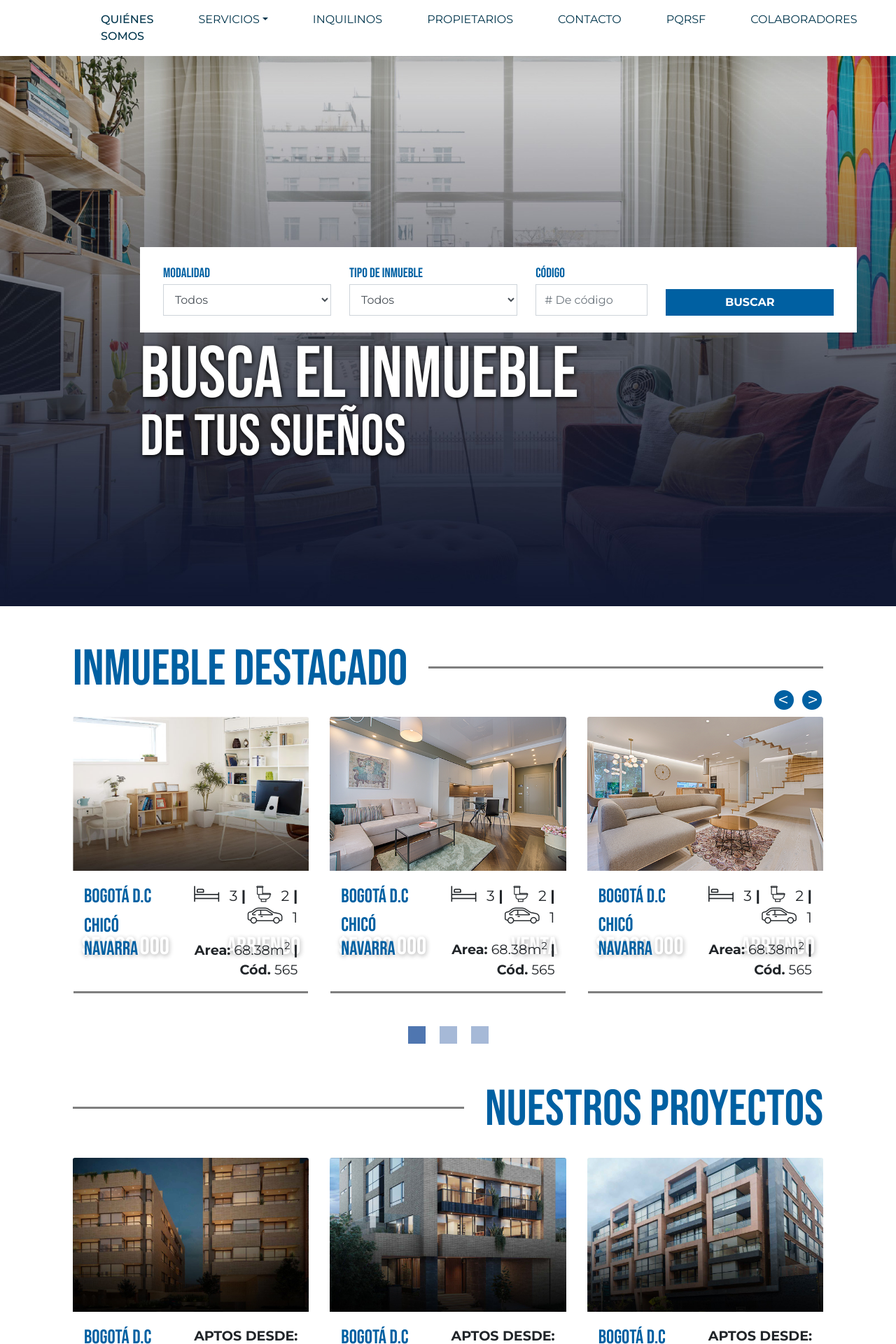
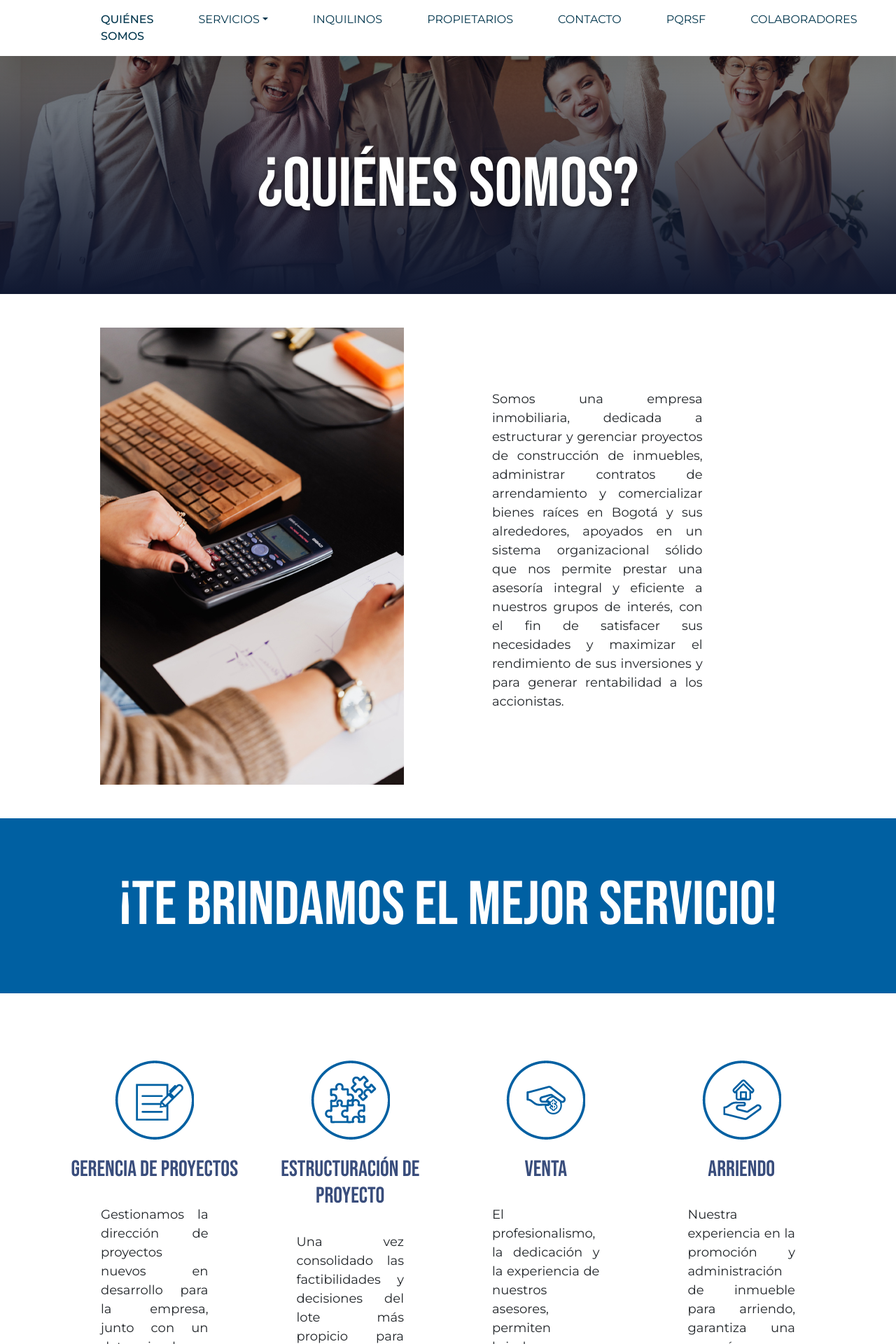
Before and after one commit to JuanDaCalderon/HoyosLuqueWEB, a PHP site: page /HoyosLuqueWEB/quienes-somos/index.php in a window 1280 px wide; the page is wider, and only the part inside the window is pictured. Shown: the top 1920 px of that part at 70% size. Run offline with PHP 8.4, Linux system fonts and the light colour scheme; some libraries are stand-ins or nearby versions; some web fonts are replaced.

Commit message:
Quienes Somos 100%

```diff
--- a/busqueda/arriendo/index.php
+++ b/busqueda/arriendo/index.php
@@ -255,7 +255,7 @@
               <img class="card-img-top h-100" src="<?php echo $base_url ?>/assets/Carrusel/img03.png" alt="img03">
               <a href="<?php echo $base_url ?>/detalle/" class="btn btn-secundary rounded-0 w-100 h-100 text-uppercase text-left text-white"><p>$5.000.000</p></a>
               <a href="<?php echo $base_url ?>/detalle/" class="btn btn-primary rounded-0 w-100 h-100 text-uppercase text-right"><p>ARRIENDO</p></a>
-              <div class="card-body px-3 row"></div>
+              <div class="card-body px-3 row">
                 <div class="col-12 color-primary">
                   <h2>Apartamento En EXCLUSIVO SECTOR DE BOGOTÁ</h2>
                 </div>
--- a/busqueda/index.php
+++ b/busqueda/index.php
@@ -255,7 +255,7 @@
               <img class="card-img-top h-100" src="<?php echo $base_url ?>/assets/Carrusel/img03.png" alt="img03">
               <a href="<?php echo $base_url ?>/detalle/" class="btn btn-secundary rounded-0 w-100 h-100 text-uppercase text-left text-white"><p>$5.000.000</p></a>
               <a href="<?php echo $base_url ?>/detalle/" class="btn btn-primary rounded-0 w-100 h-100 text-uppercase text-right"><p>ARRIENDO</p></a>
-              <div class="card-body px-3 row"></div>
+              <div class="card-body px-3 row">
                 <div class="col-12 color-primary">
                   <h2>Apartamento En EXCLUSIVO SECTOR DE BOGOTÁ</h2>
                 </div>
--- a/busqueda/ventas/index.php
+++ b/busqueda/ventas/index.php
@@ -255,7 +255,7 @@
               <img class="card-img-top h-100" src="<?php echo $base_url ?>/assets/Carrusel/img03.png" alt="img03">
               <a href="<?php echo $base_url ?>/detalle/" class="btn btn-secundary rounded-0 w-100 h-100 text-uppercase text-left text-white"><p>$5.000.000</p></a>
               <a href="<?php echo $base_url ?>/detalle/" class="btn btn-primary rounded-0 w-100 h-100 text-uppercase text-right"><p>ARRIENDO</p></a>
-              <div class="card-body px-3 row"></div>
+              <div class="card-body px-3 row">
                 <div class="col-12 color-primary">
                   <h2>Apartamento En EXCLUSIVO SECTOR DE BOGOTÁ</h2>
                 </div>
--- /dev/null
+++ b/css/_quienesSomos.scss
@@ -0,0 +1,29 @@
+section.coverInternas {
+  background-image: url(../assets/Banners/QuienesSomos.jpg);
+  background-position-y: -238px;
+}
+
+section.info {
+  p {
+    font-size: 18px;
+  }
+}
+section.bannerAzul {
+  height: 250px;
+  background-color: $MainBlue;
+  h2 {
+    margin: 0;
+    font-size: 5.5em;
+    color: white;
+  }
+}
+
+section.features {
+  h3 {
+    font-size: 2em;
+    color: $FormBlue;
+  }
+  p {
+    font-size: 18px;
+  }
+}
--- a/css/_variables.scss
+++ b/css/_variables.scss
@@ -91,3 +91,13 @@ h5,
 h6 {
   font-family: $FuenteBebas;
 }
+
+html {
+  &::-webkit-scrollbar {
+    width: 10px;
+  }
+  &::-webkit-scrollbar-thumb {
+    background-color: $FormBlue;
+    border-radius: 5px;
+  }
+}
--- a/css/style.css
+++ b/css/style.css
@@ -53,6 +53,15 @@ h4,
 h5,
 h6 {
   font-family: "Bebas Neue", cursive;
+}
+
+html::-webkit-scrollbar {
+  width: 10px;
+}
+
+html::-webkit-scrollbar-thumb {
+  background-color: #394d7c;
+  border-radius: 5px;
 }
 
 /* HEADER NAVBAR STYLES*/
@@ -688,4 +697,33 @@ section.galeria a.btn-floating.prev {
 section.galeria a.btn-floating.next {
   left: 0px;
 }
+
+section.coverInternas {
+  background-image: url(../assets/Banners/QuienesSomos.jpg);
+  background-position-y: -238px;
+}
+
+section.info p {
+  font-size: 18px;
+}
+
+section.bannerAzul {
+  height: 250px;
+  background-color: #0060a2;
+}
+
+section.bannerAzul h2 {
+  margin: 0;
+  font-size: 5.5em;
+  color: white;
+}
+
+section.features h3 {
+  font-size: 2em;
+  color: #394d7c;
+}
+
+section.features p {
+  font-size: 18px;
+}
 /*# sourceMappingURL=style.css.map */
--- a/css/style.scss
+++ b/css/style.scss
@@ -7,3 +7,4 @@
 /* Estilos de las Paginas de Busquedas */
 @import "busqueda";
 @import "detalle";
+@import "quienesSomos";
--- a/includes/header.php
+++ b/includes/header.php
@@ -40,7 +40,7 @@
                 <div class="collapse navbar-collapse pr-5" id="MainNavBar">
                     <ul class="navbar-nav ml-auto">
                         <li class="mx-4 nav-item active">
-                            <a class="nav-link" href="<?php echo $base_url?>/QuienesSomos">QUIÉNES SOMOS</a>
+                            <a class="nav-link" href="<?php echo $base_url?>/quienes-somos">QUIÉNES SOMOS</a>
                         </li>
                         <li class="mx-4 nav-item dropdown">
                             <a class="nav-link dropdown-toggle" href="#" id="dropdownServicios" data-toggle="dropdown" aria-haspopup="true" aria-expanded="false">SERVICIOS</a>
--- /dev/null
+++ b/quienes-somos/index.php
@@ -0,0 +1,53 @@
+<?php
+    require_once '../includes/header.php';
+?>
+
+<section class="coverInternas">
+    <div class="wrap w-100 h-100 p-5 d-flex flex-column justify-content-end align-items-center">
+        <h1 class="text-white text-center m-0 pb-5">¿QUIÉNES SOMOS?</h1>
+    </div>
+</section>
+
+<section class="container-fluid info">
+    <div class="row py-5">
+        <div class="col-12 col-md-6 d-flex justify-content-end">
+            <img class="img-fluid pr-0 pr-md-5" src="<?php echo $base_url ?>/assets/somos.jpg" alt="img">
+        </div>
+        <div class="col-12 col-md-6 col-lg-4 d-flex align-items-center">
+            <p class="text-justify p-5">Somos una empresa inmobiliaria, dedicada a estructurar y gerenciar proyectos de construcción de inmuebles, administrar contratos de arrendamiento y comercializar bienes raíces en Bogotá y sus alrededores, apoyados en un sistema organizacional sólido que nos permite prestar una asesoría integral y eficiente a nuestros grupos de interés, con el fin de satisfacer sus necesidades y maximizar el rendimiento de sus inversiones y para generar rentabilidad a los accionistas.</p>
+        </div>
+    </div>
+</section>
+
+<section class="bannerAzul d-flex flex-column justify-content-center align-items-center">
+    <h2>¡TE brindaMOS el mejor servicio!</h2>
+</section>
+
+<section class="container-fluid features py-5 my-5 px-0 px-md-5">
+    <div class="row px-0 px-md-5">
+        <div class="col-12 col-md-6 col-lg-3 text-center">
+            <img class="img-fluid" src="<?php echo $base_url ?>/assets/gerenciaIcon.png" alt="GERENCIA DE PROYECTOS">
+            <h3 class="pt-4">GERENCIA DE PROYECTOS</h3>
+            <p class="text-justify px-0 px-md-5 pt-4">Gestionamos la dirección de proyectos nuevos en desarrollo para la empresa, junto con un determinado grupo de interés.</p>
+        </div>
+        <div class="col-12 col-md-6 col-lg-3 text-center">
+            <img class="img-fluid" src="<?php echo $base_url ?>/assets/proyectoIcon.png" alt="GERENCIA DE PROYECTOS">
+            <h3 class="pt-4">ESTRUCTURACIÓN DE PROYECTO</h3>
+            <p class="text-justify px-0 px-md-5 pt-4">Una vez consolidado las factibilidades y decisiones del lote más propicio para construir, se socializa con los INVERSIONISTAS para concretar su vinculación, aportes y flujo de caja. Se negocia el terreno y se constituye la Fiducia Inmobiliaria sobre la cual se sustentará el fideicomiso.</p>
+        </div>
+        <div class="col-12 col-md-6 col-lg-3 text-center">
+            <img class="img-fluid" src="<?php echo $base_url ?>/assets/ventaIcon.png" alt="GERENCIA DE PROYECTOS">
+            <h3 class="pt-4">VENTA</h3>
+            <p class="text-justify px-0 px-md-5 pt-4">El profesionalismo, la dedicación y la experiencia de nuestros asesores, permiten brindar un servicio completo y de calidad a cada uno de nuestros clientes.</p>
+        </div>
+        <div class="col-12 col-md-6 col-lg-3 text-center">
+            <img class="img-fluid" src="<?php echo $base_url ?>/assets/arriendoIcon.png" alt="GERENCIA DE PROYECTOS">
+            <h3 class="pt-4">ARRIENDO</h3>
+            <p class="text-justify px-0 px-md-5 pt-4">Nuestra experiencia en la promoción y administración de inmueble para arriendo, garantiza una asesoría personalizada, integral y eficiente</p>
+        </div>
+    </div>
+</section>
+
+<?php
+    require_once '../includes/footer.php';
+?>
```
Also changed, not shown: assets/Banners/QuienesSomos.jpg (added), assets/arriendoIcon.png (added), assets/gerenciaIcon.png (added), assets/proyectoIcon.png (added), assets/somos.jpg (added), assets/ventaIcon.png (added), 1 other file.
